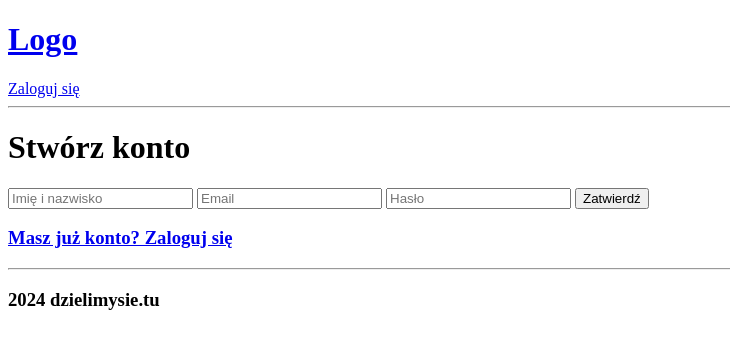
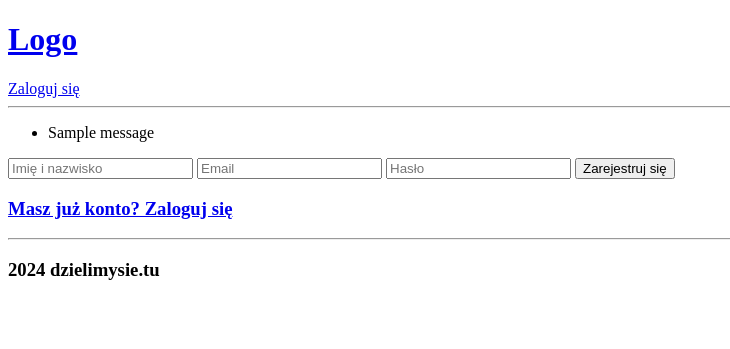
Before and after one commit to BIGWOJ/dzielimysie.tu, a Django app: page /register/ in a window 1280 px wide. Shown: the top 349 px of the page, without its empty margins (0-730 px from the left). Run offline with Django 5.2, Linux system fonts and the light colour scheme; tables that the repository leaves empty hold one stand-in row (values such as "Sample post"); one stand-in notice (Sample message) is shown.

Commit message:
Zaczęcie logowania i rejestracji użytkowników

```diff
--- /dev/null
+++ b/dzielimysie_tu/base/forms.py
@@ -0,0 +1,9 @@
+from django.forms import ModelForm
+from django.contrib.auth.forms import UserCreationForm
+from .models import User
+
+class My_User_Creation_Form(UserCreationForm):
+    class Meta:
+        model = User
+        # password1 and password2 are built in fields for password and password confirmation
+        fields = ['legal_name', 'username', 'email', 'password1', 'password2']
--- a/dzielimysie_tu/base/models.py
+++ b/dzielimysie_tu/base/models.py
@@ -5,7 +5,7 @@ from django.conf import settings
 # Create your models here.
 
 class User(AbstractUser):
-    # legal_name = models.CharField(max_length=100)
+    legal_name = models.CharField(max_length=100)
     username = models.CharField(max_length=200, unique=True)
     email = models.EmailField(unique=True)
     avatar = models.ImageField(null=True, default='avatars/default_avatar.png', upload_to='avatars/')
--- a/dzielimysie_tu/base/templates/base/login_register.html
+++ b/dzielimysie_tu/base/templates/base/login_register.html
@@ -2,24 +2,22 @@
 {%block content%}
 
 <div>
-    <form method='POST'>
+    <form method='POST' action="">
+        {%csrf_token%}
+
         {%if page == 'login'%}
-
-        {%csrf_token%}
-        <h1>Zaloguj się</h1>
         <input type="text" name="email" placeholder="E-mail">
         <input type="text" name="password" placeholder="Hasło">
-        <input type="submit" value="Zatwierdź">
+        <input type="submit" value="Zaloguj się">
         <a href="{%url 'register_page'%}">
             <h3>Nie masz konta? Zarejestruj się</h3>
         </a>
 
         {%elif page == 'register'%}
-        <h1>Stwórz konto</h1>
         <input type="text" name="legal_name" placeholder="Imię i nazwisko">
         <input type="text" name="email" placeholder="Email">
         <input type="text" name="password" placeholder="Hasło">
-        <input type="submit" value="Zatwierdź">
+        <input type="submit" value="Zarejestruj się">
         <a href="{%url 'login_page'%}">
             <h3>Masz już konto? Zaloguj się</h3>
         </a>
--- a/dzielimysie_tu/base/urls.py
+++ b/dzielimysie_tu/base/urls.py
@@ -6,6 +6,7 @@ from . import views
 urlpatterns = [
     path('', views.home, name='home_page'),
     path('login/', views.login_page, name='login_page'),
+    path('logout/', views.logout_user, name='logout_page'),
     path('register/', views.register_page, name='register_page'),
 
     path('offer/<str:pk>', views.offer, name='offer_page'),
--- a/dzielimysie_tu/base/views.py
+++ b/dzielimysie_tu/base/views.py
@@ -3,7 +3,7 @@ from django.contrib.auth.models import User
 from django.contrib import messages
 from django.contrib.auth import authenticate, login, logout
 from .models import *
-from django.contrib.auth.forms import UserCreationForm
+from .forms import My_User_Creation_Form
 
 # q = query
 
@@ -56,42 +56,41 @@ def login_page(request):
     page = 'login'
 
     # If user is already logged in, redirect to home page from login page
-    # if request.user.is_authenticated:
-    #     return redirect('home_page')
+    if request.user.is_authenticated:
+        return redirect('home_page')
 
     if request.method == 'POST':
         email = request.POST.get('email')
-        password = request.POST.get('password')
-
+        # password = request.POST.get('password')
+        username = request.POST.get('username')
         try:
             user = User.objects.get(email=email)
         except:
             messages.error(request, 'User does not exist')
 
-        user = authenticate(request, email=email, password=password)
-
+        # print(email, password)
+        user = authenticate(request, username=username, email=email)
+        # print(user)
         if user is not None:
             login(request, user)
             return redirect('home_page')
         else:
-            messages.error(request, 'Username or password is incorrect')
+            messages.error(request, 'Email or password is incorrect')
 
     context = {'page': page}
     return render(request, 'base/login_register.html', context)
 
 def register_page(request):
     page = 'register'
-    form = UserCreationForm()
+    form = My_User_Creation_Form()
     context = {'form': form, 'page': page}
 
     if request.method == 'POST':
-        form = UserCreationForm(request.POST)
+        form = My_User_Creation_Form(request.POST)
         if form.is_valid():
             # Commit=false -> not saving to database yet, firstly clearing up data and logging up on the page
             user = form.save(commit=False)
-            user.username = user.username
-            if not user.bio:
-                user.bio = "Write something about you!"
+            # user.username = user.username
             user.save()
             login(request, user)
             return redirect('home')
--- a/dzielimysie_tu/templates/main.html
+++ b/dzielimysie_tu/templates/main.html
@@ -14,6 +14,15 @@
 
     {%include 'navbar.html'%}
 
+    <!-- Flash messages -->
+    {% if messages %}
+    <ul class="messages">
+        {% for message in messages %}
+        <li>{{ message }}</li>
+        {% endfor %}
+    </ul>
+    {% endif %}
+
     <!-- block content can be described as wrapper in which will be dynamically rendered site content  -->
 
     {%block content%}
--- a/dzielimysie_tu/templates/navbar.html
+++ b/dzielimysie_tu/templates/navbar.html
@@ -3,6 +3,11 @@
     <h1>Logo</h1>
 </a>
 
+{%if request.user.is_authenticated%}
+<a href="{%url 'logout_page'%}">Wyloguj się</a>
+
+{%else%}
 <a href="{%url 'login_page'%}">Zaloguj się</a>
 
+{%endif%}
 <hr>
```
Also changed, not shown: dzielimysie_tu/db.sqlite3.
